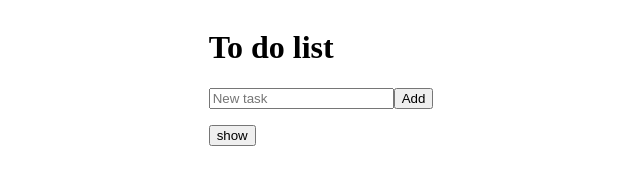
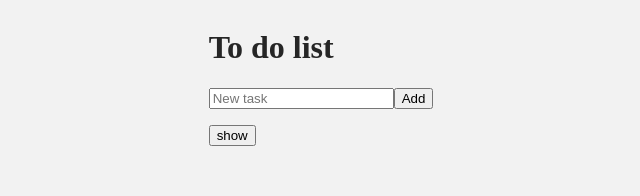
Before and after one commit to amiloszewicz/todo-list, a React app: page / in a window 1280 px wide. Shown: the top 196 px of the page, without its empty margins (319-959 px from the left). Built offline with nearby package versions, Linux system fonts and the light colour scheme.

Commit message:
feat style for body tag

```diff
--- a/src/main.css
+++ b/src/main.css
@@ -1,6 +1,9 @@
 body {
   display: grid;
   grid-template-columns: auto auto auto;
+  font-family: 'Indie Flower', cursive;
+  background-color: #f2f2f2;
+  color: #262626;
 }
 
 #app {
```
